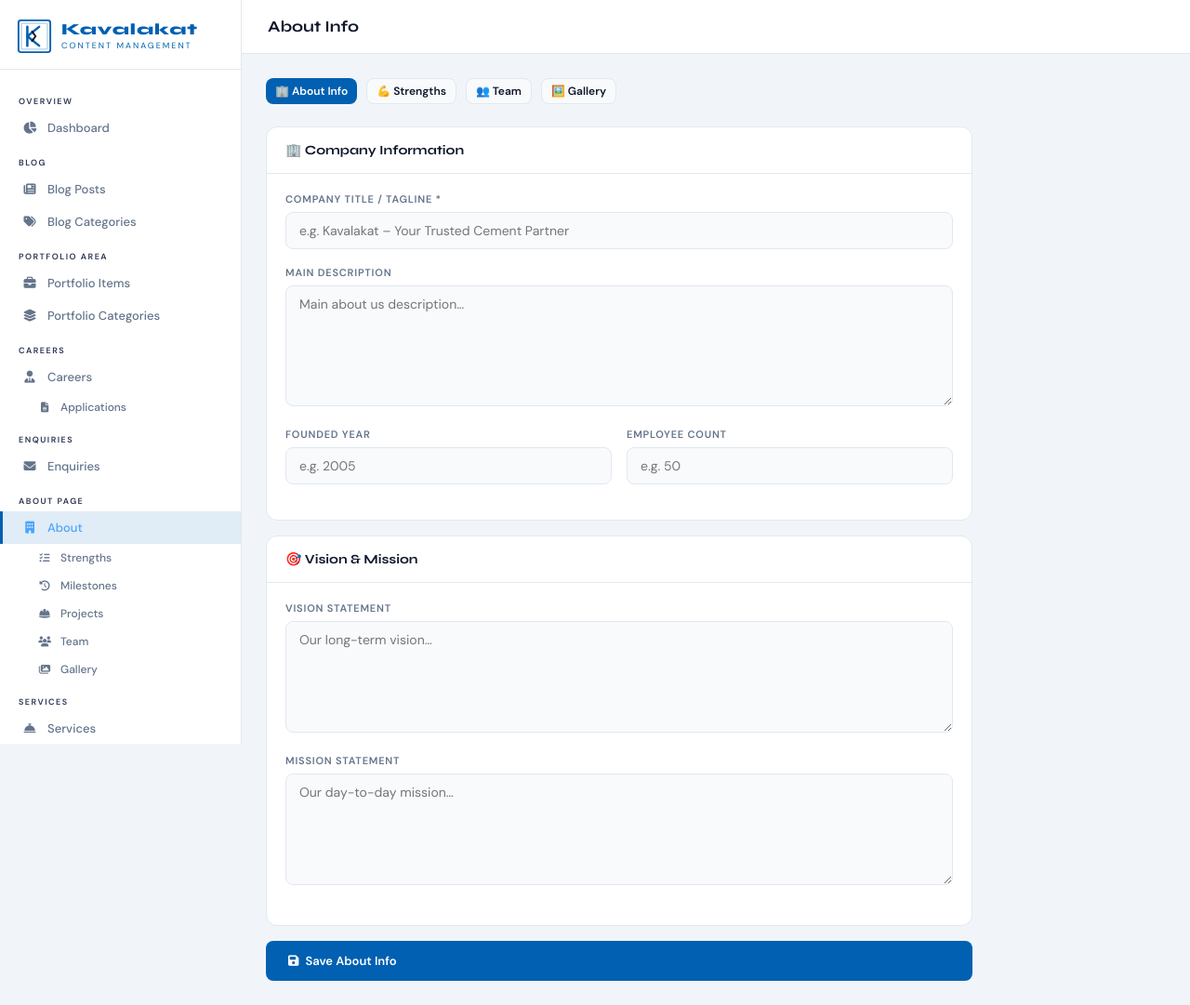
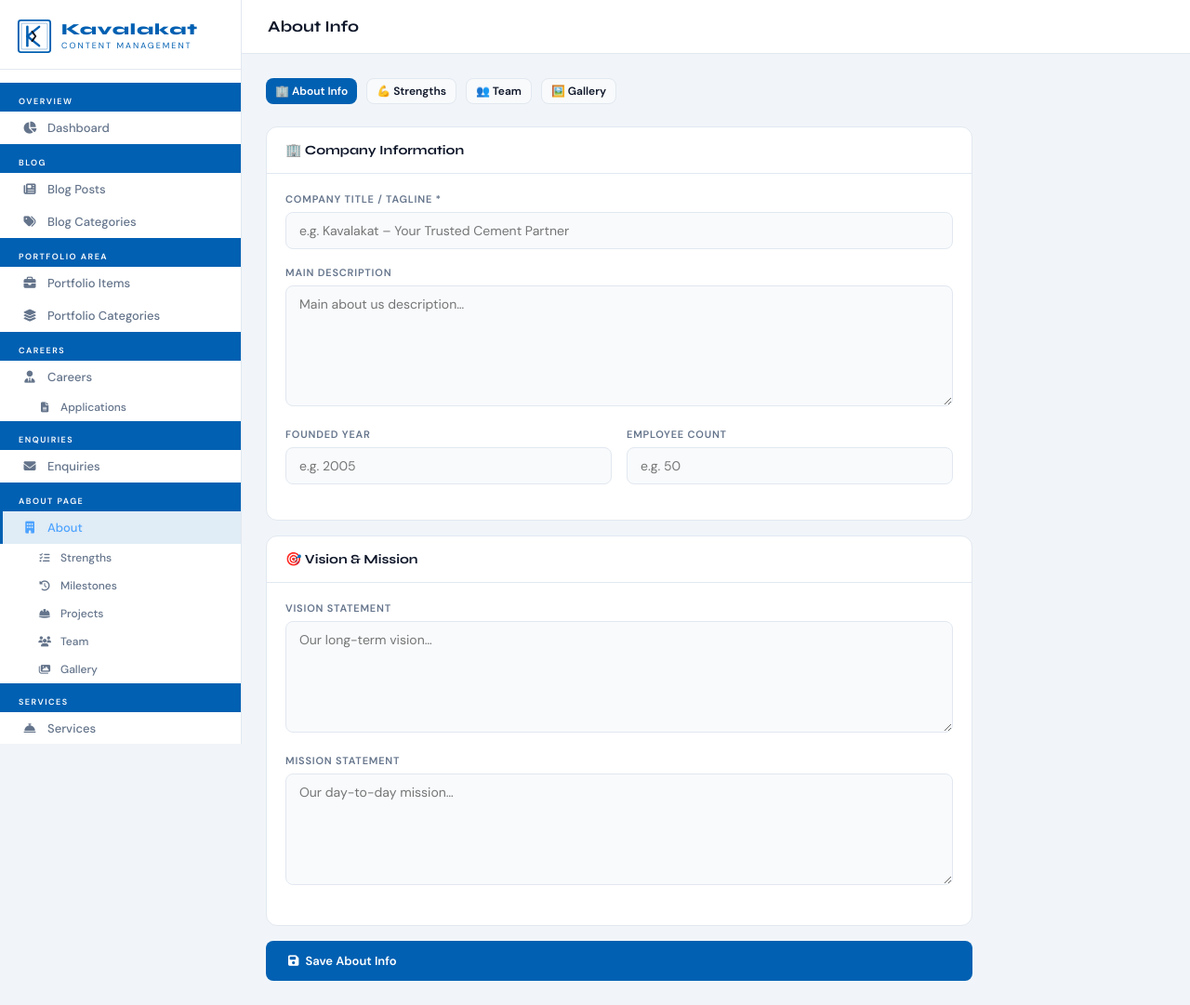
Before and after one commit to mindstory-webteam/kavalakat_api, a Django app: page /dashboard/about/ in a window 1280 px wide. Shown: the whole page at 93% size. Run offline with Django 4.2, Linux system fonts and the light colour scheme; the visitor is signed in with stand-in values (Sample User, id 1); data that the repository does not hold is empty.

Commit message:
Re-push color change

```diff
--- a/dashboard/templates/dashboard/base.html
+++ b/dashboard/templates/dashboard/base.html
@@ -90,9 +90,10 @@ body {
 .sidebar-nav { flex: 1; padding: 14px 0; }
 .nav-section {
   font-size: 9px;
+  background: #0160b2;
   text-transform: uppercase;
   letter-spacing: 1.5px;
-  color: #2a3550;
+  color: #fff;
   padding: 14px 20px 5px;
   font-weight: 600;
 }
```
